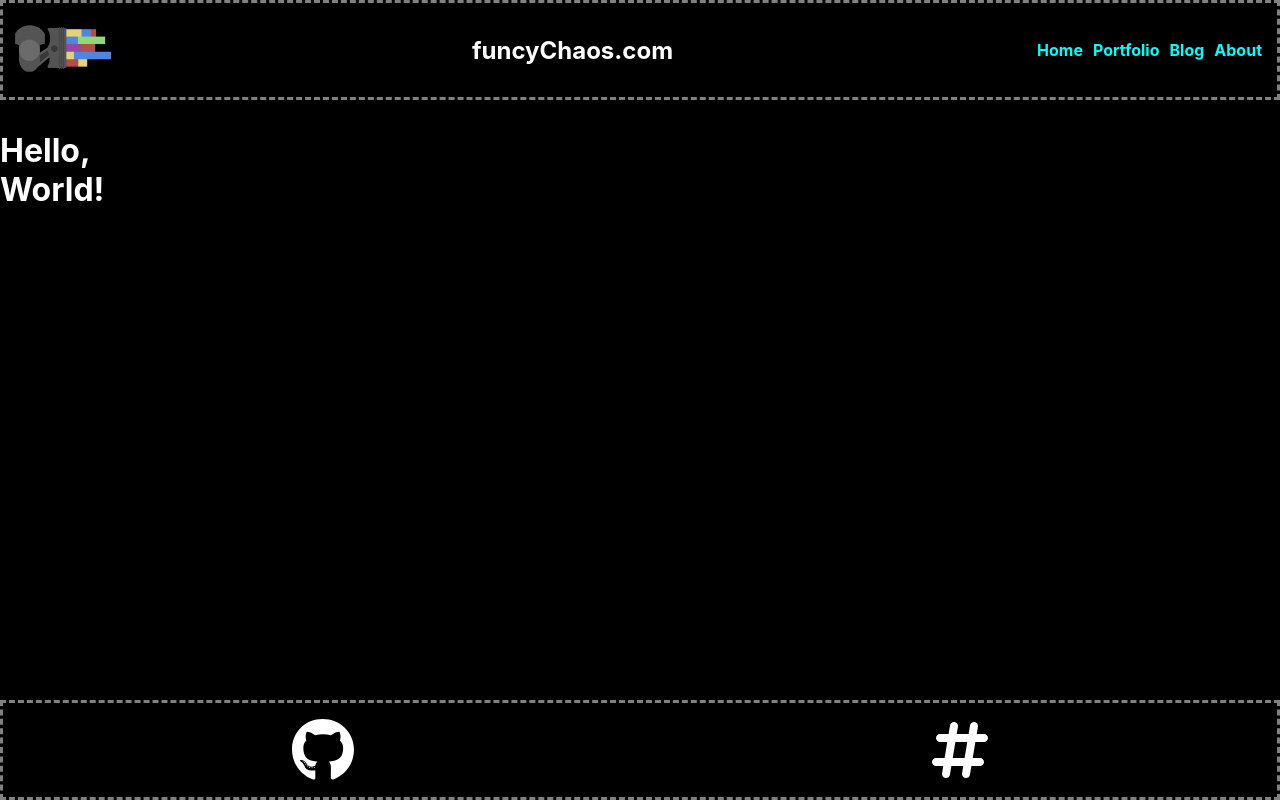
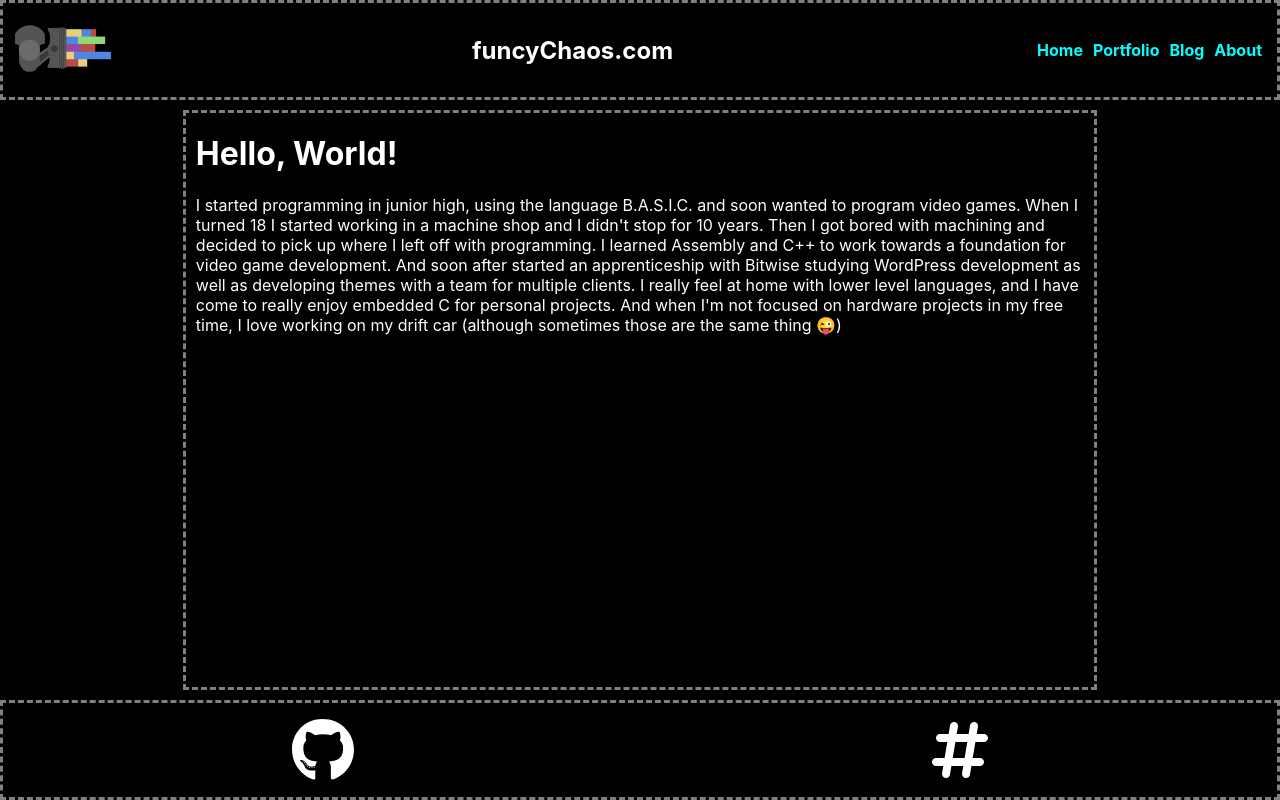
Before and after one commit to funcyChaos/funcychaos.com-react-wp, a React app: page / in a window 1280 px wide. Built offline with nearby package versions, Linux system fonts and the light colour scheme.

Commit message:
feat(flesh): starting to look like a site.
make feature branches soon

```diff
--- /dev/null
+++ b/src/routes/About.js
@@ -0,0 +1,11 @@
+import React from 'react'
+
+function About(){
+	return (
+		<main>
+			<h1>About!</h1>
+		</main>
+	)
+}
+
+export default About
--- /dev/null
+++ b/src/routes/Slash.js
@@ -0,0 +1,14 @@
+import React from 'react'
+
+function Slash(){
+	return (
+		<main>
+			<h1>Hello, World!</h1>
+			<p>I started programming in junior high, using the language B.A.S.I.C. and soon wanted to program video games. When I turned 18 I started working in a machine shop and I didn't stop for 10 years. Then I got bored with machining and decided to pick up where I left off with programming. I learned Assembly and C++ to work towards a foundation for video game development. And soon after started an apprenticeship with Bitwise studying WordPress development as well as developing themes with a team for multiple clients.
+
+			I really feel at home with lower level languages, and I have come to really enjoy embedded C for personal projects. And when I'm not focused on hardware projects in my free time, I love working on my drift car (although sometimes those are the same thing 😜)</p>
+		</main>
+	)
+}
+
+export default Slash
--- a/src/routes/portfolio/ProjectList.js
+++ b/src/routes/portfolio/ProjectList.js
@@ -10,7 +10,7 @@ function ProjectList(){
 					<div className='project' key={key}>
 						<h1>{project.title.rendered}</h1>
 						<img src={project._embedded['wp:featuredmedia'][0].source_url} alt="" />
-						<div dangerouslySetInnerHTML={{ __html: project.excerpt.rendered}} />
+						{/* <div dangerouslySetInnerHTML={{ __html: project.excerpt.rendered}} /> */}
 					</div>
 				))
 			}
```
Also changed, not shown: src/App.js (+6 -4 lines), 1 other file (tests, documents, lock files or other folders).
